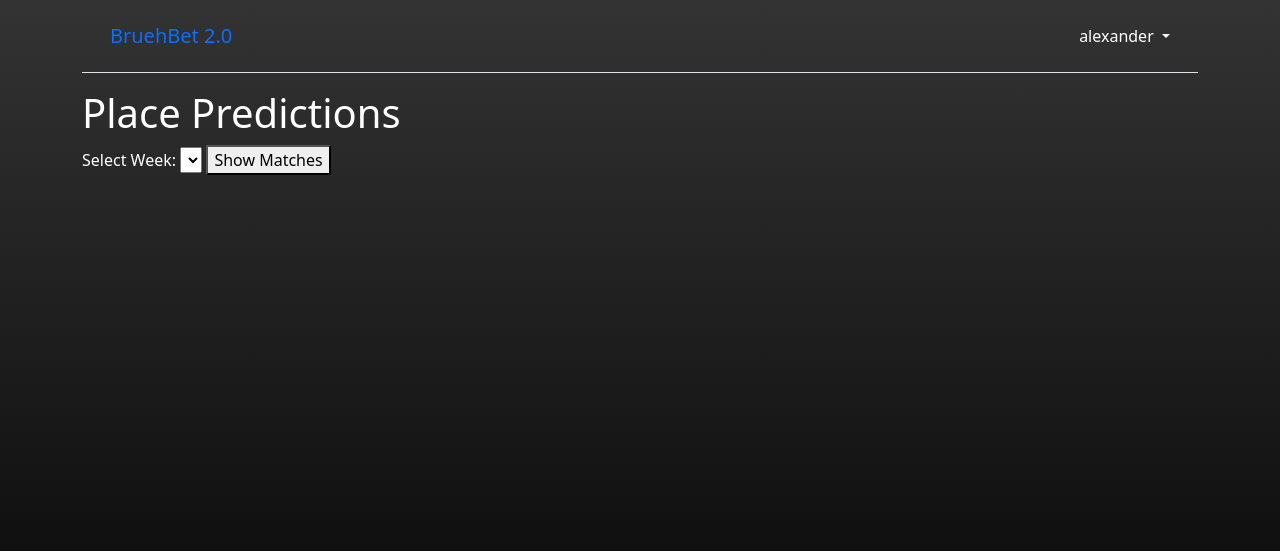
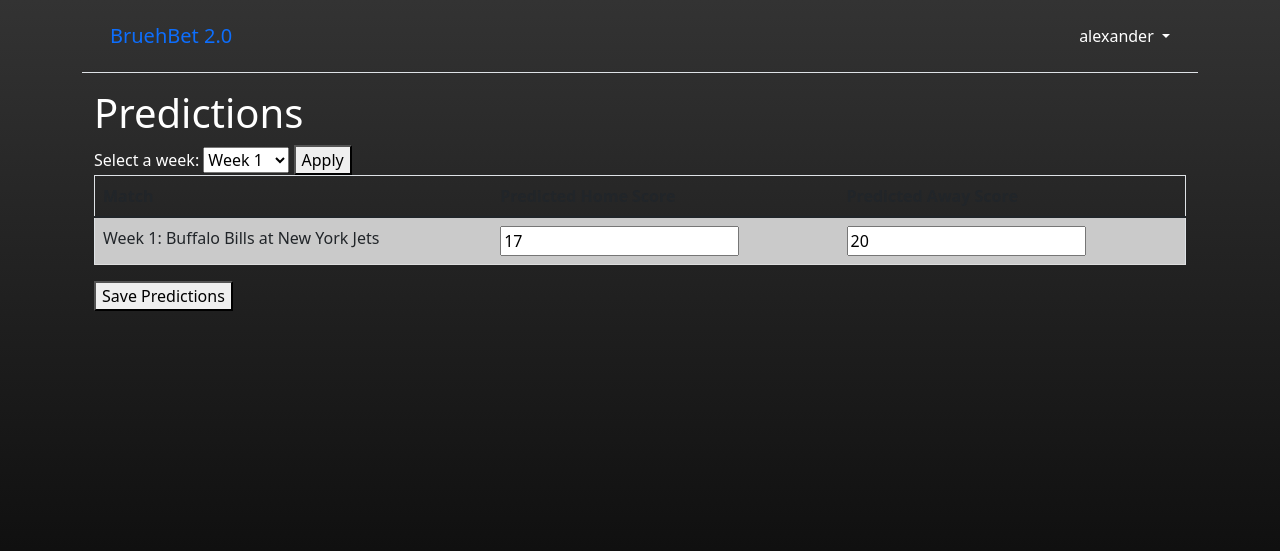
Before and after one commit to MadPaco/bbet, a Django app: page /predictions/ in a window 1280 px wide. Shown: the top 551 px of the page. Run offline with Django 3.2, Linux system fonts and the light colour scheme; a user stored in the database is signed in; data comes from the database, SQL or seed files in the repository; both versions use the stored data as it was after the commit; lists and menus that the app fills with data are empty.

Commit message:
added functionality to view predictions

```diff
--- a/templates/predictions.html
+++ b/templates/predictions.html
@@ -1,31 +1,21 @@
+<!-- predictions.html -->
 {% extends 'base.html' %}
-{% block title %}Place Predictions{% endblock title %}
 {% block content %}
-<!DOCTYPE html>
-<html>
-<head>
-    <title>Place Predictions</title>
-</head>
-<body>
-    <h1>Place Predictions</h1>
-
+<div class="container">
+    <h1>Predictions</h1>
     <form method="get">
-        <label for="week_number">Select Week:</label>
-        <select id="week_number" name="week_number">
+        <label for="week_number">Select a week:</label>
+        <select name="week_number" id="week_number">
             {% for week in weeks %}
-                <option value="{{ week }}">Week {{ week }}</option>
+                <option value="{{ week }}" {% if week|default_if_none:1 == selected_week %}selected{% endif %}>Week {{ week }}</option>
             {% endfor %}
         </select>
-        <button type="submit">Show Matches</button>
+        <button type="submit">Apply</button>
     </form>
 
-    {% if week %}
-    { print(week) }
-        <h2>Week {{ week }} Matches</h2>
     <form method="post">
         {% csrf_token %}
-            {{ formset.management_form }}
-            <table>
+        <table class="table">
             <thead>
                 <tr>
                     <th>Match</th>
@@ -34,18 +24,16 @@
                 </tr>
             </thead>
             <tbody>
-                    {% for form in formset %}
+                {% for game in games %}
                     <tr>
-                            <td>{{ form.match }}</td>
-                            <td>{{ form.predicted_home_score }}</td>
-                            <td>{{ form.predicted_away_score }}</td>
+                        <td>{{ game.match }}</td>
+                        <td><input type="number" name="predicted_home_score_{{ game.match.pk }}" value="{{ game.predicted_home_score }}"></td>
+                        <td><input type="number" name="predicted_away_score_{{ game.match.pk }}" value="{{ game.predicted_away_score }}"></td>
                     </tr>
                 {% endfor %}
             </tbody>
         </table>
-            <button type="submit">Place Predictions</button>
+        <button type="submit">Save Predictions</button>
     </form>
-    {% endif %}
-</body>
-</html>
+</div>
 {% endblock content %}
--- a/users/views.py
+++ b/users/views.py
@@ -49,43 +49,17 @@
     template_name = 'predictions.html'
 
     def get(self, request, *args, **kwargs):
-        selected_week = self.request.GET.get('week_number', 1)
-        if selected_week:
-            games = Bet.objects.filter(user=request.user, match__week_number=selected_week)
+        if self.request.GET.get('week_number', 1):
+            selected_week = self.request.GET.get('week_number', 1)
         else:
-            games = Bet.objects.filter(user=request.user, match__week_number=1)
+            selected_week = 1
 
+        games = Bet.objects.filter(user=request.user, match__week_number=selected_week)
+        weeks = Schedule.objects.values_list('week_number', flat=True).distinct()
         context = {
             'selected_week': selected_week,
             'games': games,
+            'weeks': weeks,
         }
 
         return render(request, self.template_name, context)
-
-    def post(self, request, *args, **kwargs):
-        formset = self.formset_class(request.POST)
-
-        if formset.is_valid():
-            selected_week = self.request.POST.get('week_number')
-            for form in formset:
-                if form.cleaned_data.get('match') and form.cleaned_data.get('predicted_home_score') and form.cleaned_data.get('predicted_away_score'):
-                    match = form.cleaned_data['match']
-                    Bet.objects.create(
-                        user=request.user,
-                        match=match,
-                        predicted_home_score=form.cleaned_data['predicted_home_score'],
-                        predicted_away_score=form.cleaned_data['predicted_away_score']
-                    )
-
-            return redirect('predictions')
-
-        weeks = Schedule.objects.values_list('week_number', flat=True).distinct()
-        schedule = Schedule.objects.filter(week_number=selected_week)
-        context = {
-            'weeks': weeks,
-            'selected_week': selected_week,
-            'schedule': schedule,
-            'formset': formset,
-        }
-
-        return render(request, self.template_name, context)
```
Also changed, not shown: db.sqlite3. Lines whose indentation alone changed are shown as unchanged.
